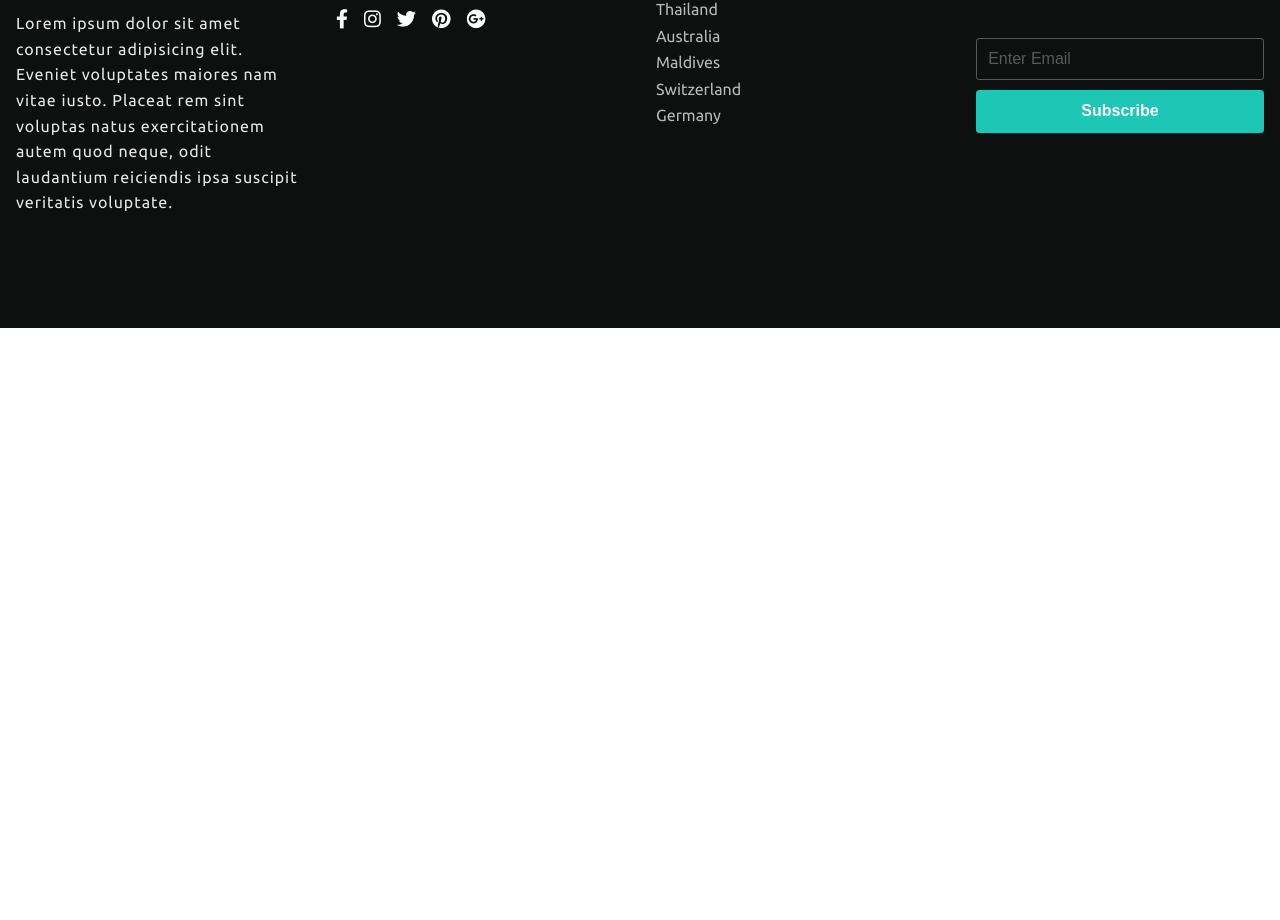
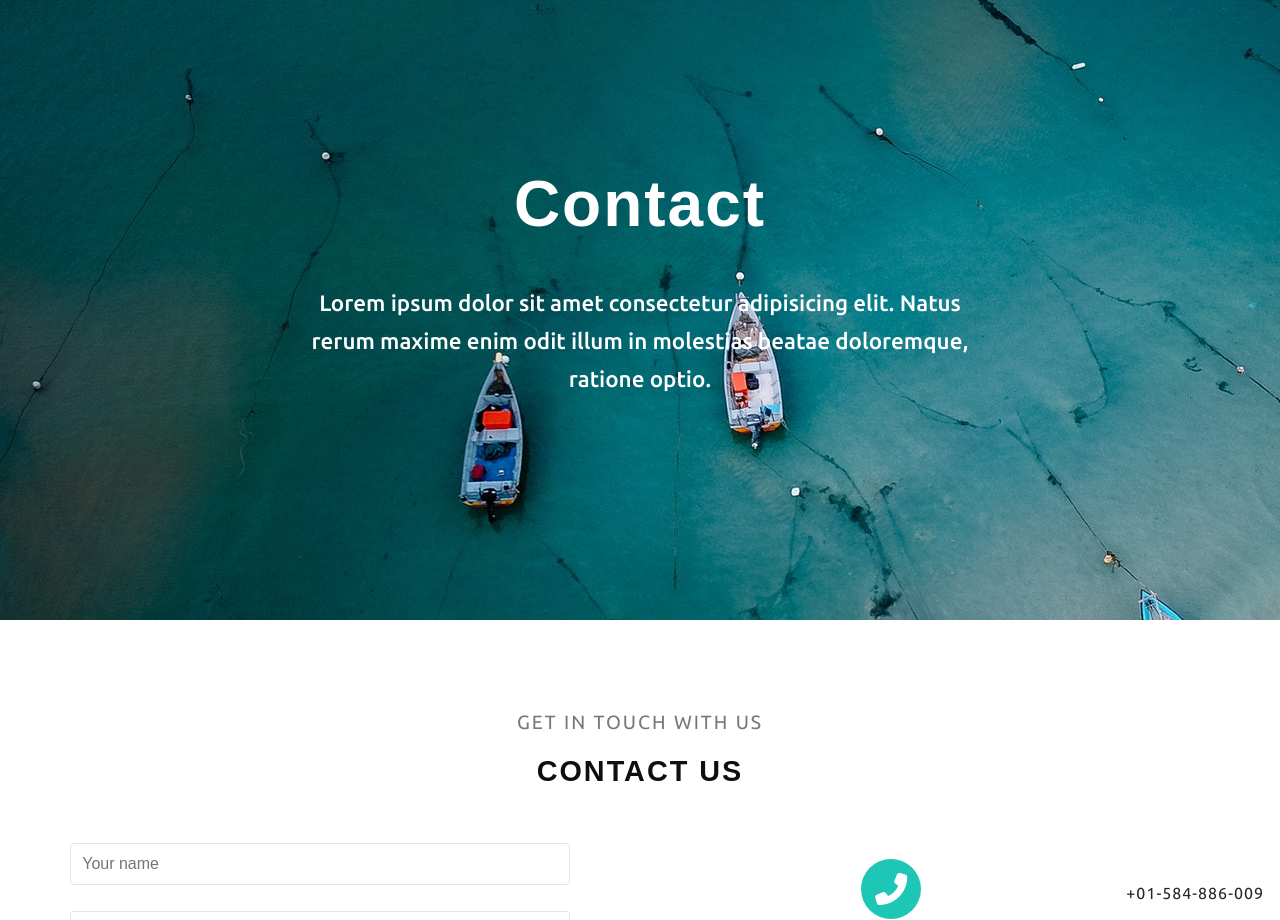
Before and after one commit to MuneneCalvin/TravelPlannerX, a React (Vite) app in the folder Frontend/: page /Contact in a window 1280 px wide. Shown: the part 180-1100 px from the top of the page. Before the commit the page ends 800 px from the top, so only its background shows below. Built offline with nearby package versions, Linux system fonts and the light colour scheme.

Commit message:
Contact page

```diff
--- a/Frontend/src/components/Header.jsx
+++ b/Frontend/src/components/Header.jsx
@@ -28,7 +28,7 @@ function Header() {
                         <li><Link to="/technology" className = "nav-link">Technology</Link></li>
                     </li>
                     <li className = "nav-item">
-                        <a href = "contact.html" className = "nav-link">Contact</a>
+                        <Link to="/Contact" className = "nav-link">Contact</Link>
                     </li>
                 </ul>
             </div>
--- /dev/null
+++ b/Frontend/src/pages/Contact.css
@@ -0,0 +1,43 @@
+:root{
+    --green: #1ec6b6;
+    --light-grey: #f7f7f7;
+    --dark: #0e1010;
+    --trans: all 0.3s ease-in-out;
+}
+.contact-form .form-control{
+    border: 1px solid rgba(0, 0, 0, 0.1);
+    color: #000;
+    display: block;
+    margin: 1.6rem auto;
+}
+.contact-form .btn{
+    display: block;
+    margin: auto;
+}
+.contact-icon{
+    background-color: var(--green);
+    color: #fff;
+    width: 60px;
+    height: 60px;
+    border-radius: 50%;
+    margin: 1rem auto;
+    font-size: 2rem;
+}
+.contact-item{
+    text-align: center;
+    margin: 3rem 0;
+}
+.contact-item div span{
+    font-weight: 600;
+    font-family: "Ralway", sans-serif;
+    font-size: 1.2rem;
+    display: block;
+    margin-bottom: 1rem;
+}
+.text2{
+    color: var(--dark);
+    font-weight: 400;
+    opacity: 0.9;
+    line-height: 1.6;
+    letter-spacing: 1px;
+}
--- a/Frontend/src/pages/Contact.jsx
+++ b/Frontend/src/pages/Contact.jsx
@@ -1,9 +1,73 @@
-import React from 'react'
+import Navbar from '../components/Header'
+import './Contact.css'
+// import '../App.css'
 
 function Contact() {
-  return (
-    <div>Contact</div>
-  )
+    return (
+
+        <main>
+        <Navbar />
+
+        <header className = "flex header-sm">
+            <div className = "container">
+                <div className = "header-title">
+                    <h1>Contact</h1>
+                    <p>Lorem ipsum dolor sit amet consectetur adipisicing elit. Natus rerum maxime enim odit illum in molestias beatae doloremque, ratione optio.</p>
+                </div>
+            </div>
+        </header>
+
+        <section id = "contact" className = "py-4">
+            <div className = "container">
+                <div className = "title-wrap">
+                    <span className = "sm-title">get in touch with us</span>
+                    <h2 className = "lg-title">contact us</h2>
+                </div>
+
+                <div className = "contact-row">
+                    <div className = "contact-left">
+                        <form className = "contact-form">
+                            <input type = "text" className = "form-control" placeholder="Your name" />
+                            <input type = "email" className = "form-control" placeholder="Your email" />
+                            <textarea rows = "4" className = "form-control" placeholder="Your message" style = {{resize: "none"}}></textarea>
+                            <input type = "submit" className = "btn" value = "Send message" />
+                        </form>
+                    </div>
+                    <div className = "contact-right my-2">
+                        <div className = "contact-item">
+                            <span className = "contact-icon flex">
+                                <i className = "fa fa-phone-alt"></i>
+                            </span>
+                            <div>
+                                <span>Phone</span>
+                                <p className = "text2">+01-584-886-009</p>
+                            </div>
+                        </div>
+                        <div className = "contact-item">
+                            <span className = "contact-icon flex">
+                                <i className = "fa fa-map-marked-alt"></i>
+                            </span>
+                            <div>
+                                <span>Address</span>
+                                <p className = "text2">102 East 22nd Street, NY</p>
+                            </div>
+                        </div>
+                        <div className = "contact-item">
+                            <span className = "contact-icon flex">
+                                <i className = "fa fa-envelope"></i>
+                            </span>
+                            <div>
+                                <span>Message</span>
+                                <p className = "text2">info@travelxplorere.com</p>
+                            </div>
+                        </div>
+                    </div>
+                </div>
+            </div>
+        </section>
+
+        </main>
+    )
 }
 
-export default Contact
+export default Contact;
--- a/Frontend/src/pages/Home.jsx
+++ b/Frontend/src/pages/Home.jsx
@@ -22,7 +22,7 @@ function Home() {
 
     return (
         <main>
-            <header className = "flex">
+        <header className = "flex">
             <div className = "container">
                 <div className = "header-title">
                     <h1>Leave Your Footprints</h1>
```
